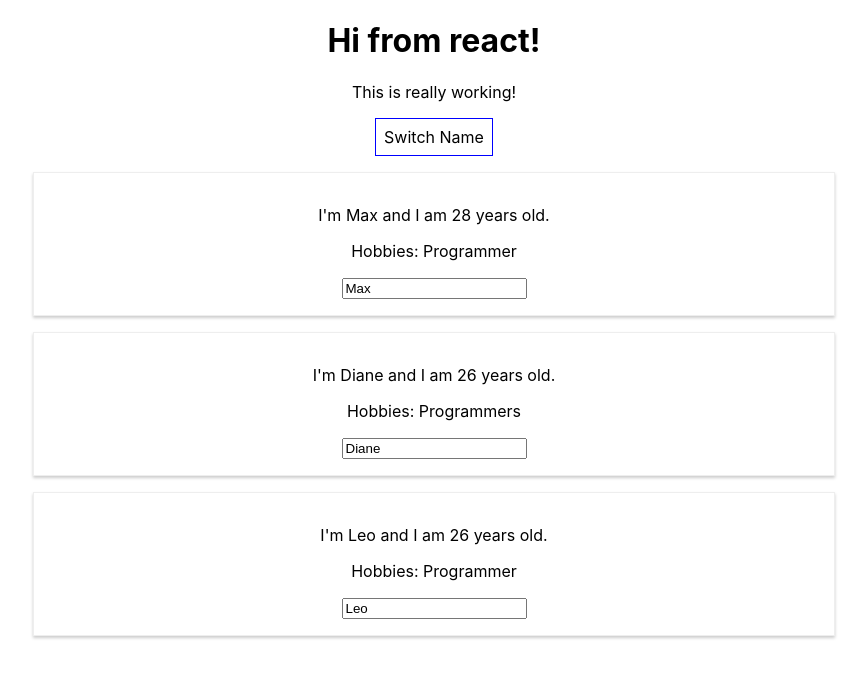
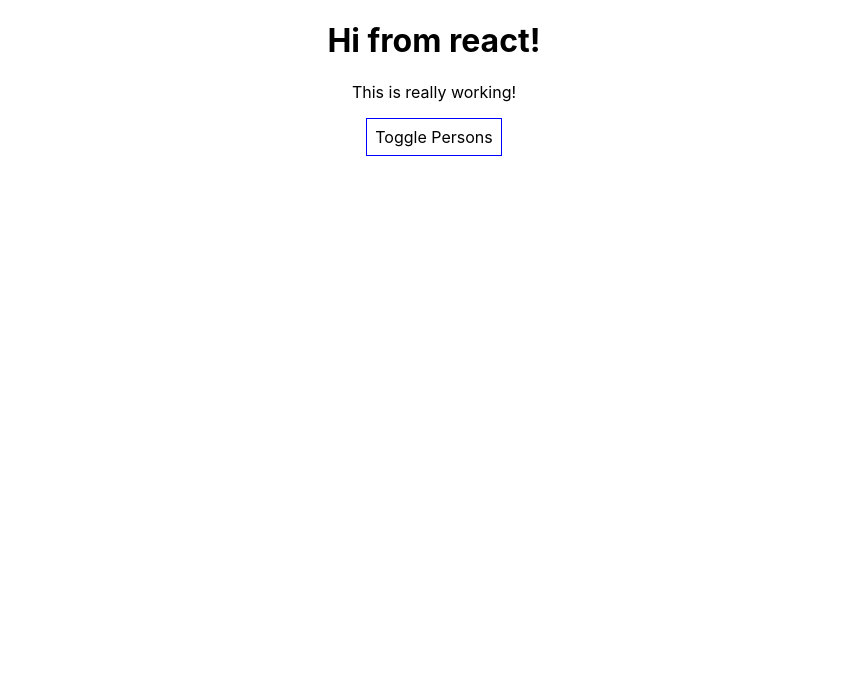
Before and after one commit to leognmotta/react-course, a React (Create React App) app: page / in a window 1280 px wide. Shown: the top 678 px of the page, without its empty margins (206-1073 px from the left). Built offline with nearby package versions, Linux system fonts and the light colour scheme.

Commit message:
Lists & Conditionals

```diff
--- a/src/App.js
+++ b/src/App.js
@@ -4,30 +4,37 @@
 class App extends Component {
   state = {
     persons: [
-      { name: 'Max', age: 28 },
-      { name: 'Diane', age: 26 },
-      { name: 'Leo', age: 26 }
-    ]
+      { id: '%asdDDr1872Z', name: 'Max', age: 28 },
+      { id: 'sffRR%&hh25w', name: 'Diane', age: 26 },
+      { id: 'sPoO*^5md%P2', name: 'Leo', age: 26 }
+    ],
+    showPersons: false
   };
 
-  switchNameHandler = newName => {
-    this.setState({
-      persons: [
-        { name: newName, age: 28 },
-        { name: 'Diane', age: 26 },
-        { name: 'Leo', age: 26 }
-      ]
+  nameChangedHandler = (event, id) => {
+    const personIndex = this.state.persons.findIndex(p => {
+      return p.id === id;
     });
+
+    const person = { ...this.state.persons[personIndex] };
+
+    person.name = event.target.value;
+
+    const persons = [...this.state.persons];
+    persons[personIndex] = person;
+
+    this.setState({ persons: persons });
   };
 
-  nameChangedHandler = event => {
-    this.setState({
-      persons: [
-        { name: 'Max', age: 28 },
-        { name: event.target.value, age: 26 },
-        { name: 'Leo', age: 26 }
-      ]
-    });
+  deletePersonHandler = personIndex => {
+    const persons = [...this.state.persons];
+    persons.splice(personIndex, 1);
+    this.setState({ persons: persons });
+  };
+
+  togglePersonsHandler = () => {
+    const doesShow = this.state.showPersons;
+    this.setState({ showPersons: !doesShow });
   };
 
   render() {
@@ -39,36 +46,34 @@
       cursor: 'pointer'
     };
 
+    let persons = null;
+
+    if (this.state.showPersons) {
+      persons = (
+        <div>
+          {this.state.persons.map((person, index) => {
+            return (
+              <Person
+                click={() => this.deletePersonHandler(index)}
+                name={person.name}
+                age={person.age}
+                key={person.id}
+                changed={event => this.nameChangedHandler(event, person.id)}
+              />
+            );
+          })}
+        </div>
+      );
+    }
+
     return (
       <div className="App">
         <h1> Hi from react! </h1>
         <p> This is really working! </p>
-        <button
-          style={style}
-          onClick={() => this.switchNameHandler('Leonardo!')}
-        >
-          Switch Name
+        <button style={style} onClick={this.togglePersonsHandler}>
+          Toggle Persons
         </button>
-        <Person
-          name={this.state.persons[0].name}
-          age={this.state.persons[0].age}
-        >
-          Hobbies: Programmer
-        </Person>
-        <Person
-          name={this.state.persons[1].name}
-          age={this.state.persons[1].age}
-          click={this.switchNameHandler.bind(this, 'Leo')}
-          changed={this.nameChangedHandler}
-        >
-          Hobbies: Programmers
-        </Person>
-        <Person
-          name={this.state.persons[2].name}
-          age={this.state.persons[2].age}
-        >
-          Hobbies: Programmer
-        </Person>
+        {persons}
       </div>
     );
   }
```
